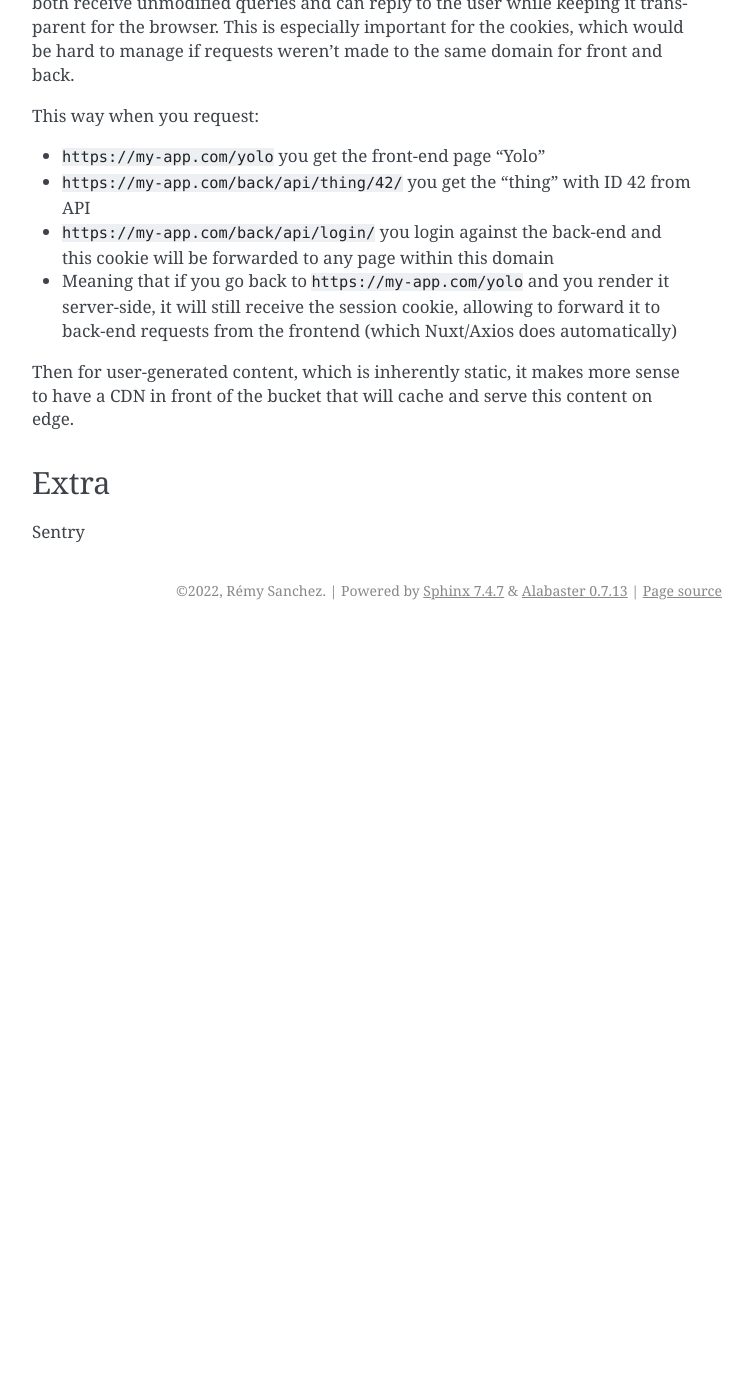
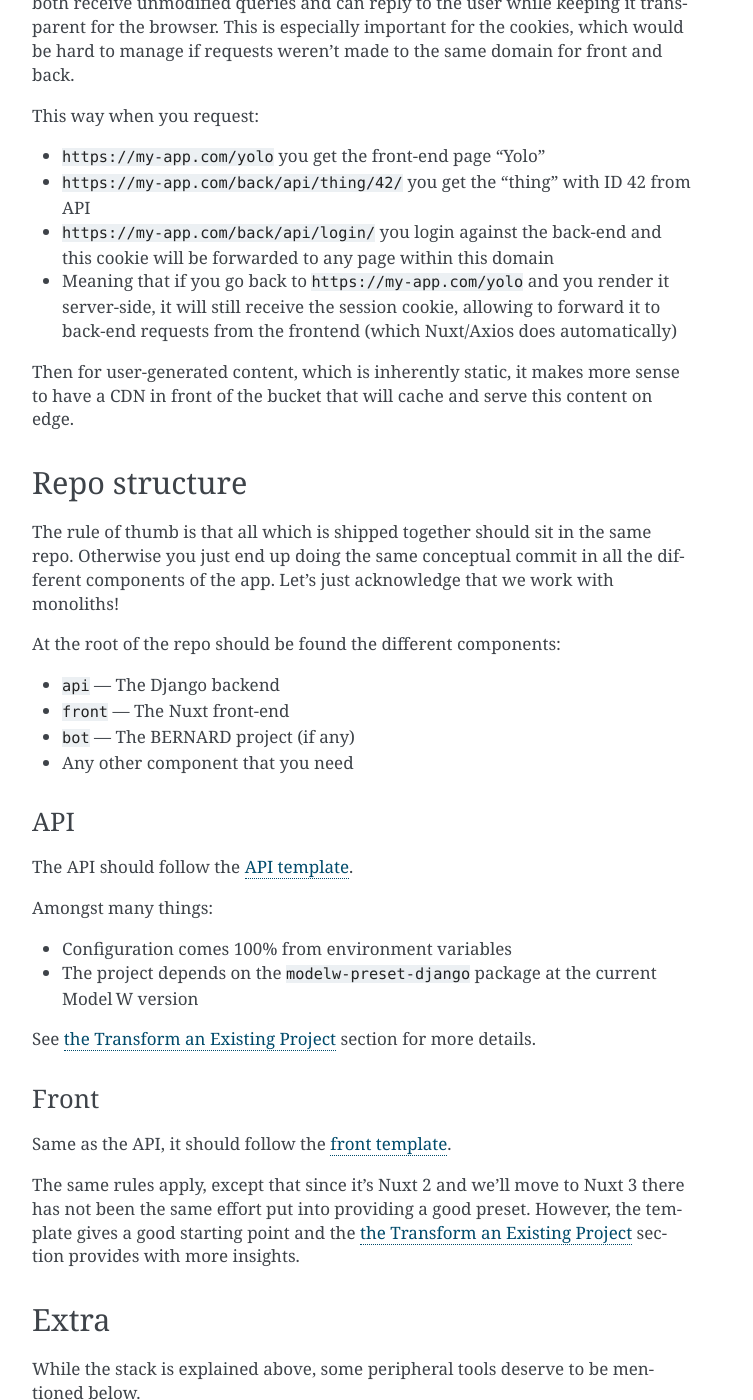
Before and after one commit to ModelW/directory, a Sphinx documentation site: the page built from doc/source/architecture.md, in a window 1280 px wide and 1400 px high, scrolled down 4428 px. Shown: the whole window, without its empty margins (388-1141 px from the left). Built offline with Sphinx 7.4.7, drawn with Linux system fonts in a browser that asks for light colours; before the commit the page ends 5058 px from its top, so only the background shows below that; some of the changed text lies outside the part shown.

```diff
--- a/doc/source/architecture.md
+++ b/doc/source/architecture.md
@@ -185,6 +185,57 @@ Then for user-generated content, which is inherently static, it makes more sense
 to have a CDN in front of the bucket that will cache and serve this content on
 edge.
 
+## Repo structure
+
+The rule of thumb is that all which is shipped together should sit in the same
+repo. Otherwise you just end up doing the same conceptual commit in all the
+different components of the app. Let's just acknowledge that we work with
+monoliths!
+
+At the root of the repo should be found the different components:
+
+-   `api` &mdash; The Django backend
+-   `front` &mdash; The Nuxt front-end
+-   `bot` &mdash; The BERNARD project (if any)
+-   Any other component that you need
+
+### API
+
+The API should follow the
+[API template](https://github.com/ModelW/project-maker/tree/develop/src/model_w/project_maker/template/api).
+
+Amongst many things:
+
+-   Configuration comes 100% from environment variables
+-   The project depends on the `modelw-preset-django` package at the current
+    Model&#8239;W version
+
+See [the Transform an Existing Project](./transform-project.md) section for more
+details.
+
+### Front
+
+Same as the API, it should follow the
+[front template](https://github.com/ModelW/project-maker/tree/develop/src/model_w/project_maker/template/front).
+
+The same rules apply, except that since it's Nuxt 2 and we'll move to Nuxt 3
+there has not been the same effort put into providing a good preset. However,
+the template gives a good starting point and the
+[the Transform an Existing Project](./transform-project.md) section provides
+with more insights.
+
 ## Extra
 
-Sentry
+While the stack is explained above, some peripheral tools deserve to be
+mentioned below.
+
+### Sentry
+
+Sentry is a powerful exception reporting tool. It will let you aggregate:
+
+-   Different exceptions with a lot of details as to which user had it, on which
+    environment, how many times, etc
+-   Detailed performance metrics including the list of SQL queries and their
+    specific run time
+
+Overall, that's the first tool to look into for insights about any project.
--- a/pyproject.toml
+++ b/pyproject.toml
@@ -12,6 +12,9 @@ myst-parser = "*"
 
 [tool.poetry.dev-dependencies]
 
+[tool.poetry.group.dev.dependencies]
+monoformat = "^0.1.0b3"
+
 [build-system]
 requires = ["poetry-core>=1.0.0"]
 build-backend = "poetry.core.masonry.api"
```
Also changed, not shown: doc/source/from-scratch.md (added, +23 -0 lines), doc/source/transform-project.md (added, +94 -0 lines), .readthedocs.yaml, 2 other files.
